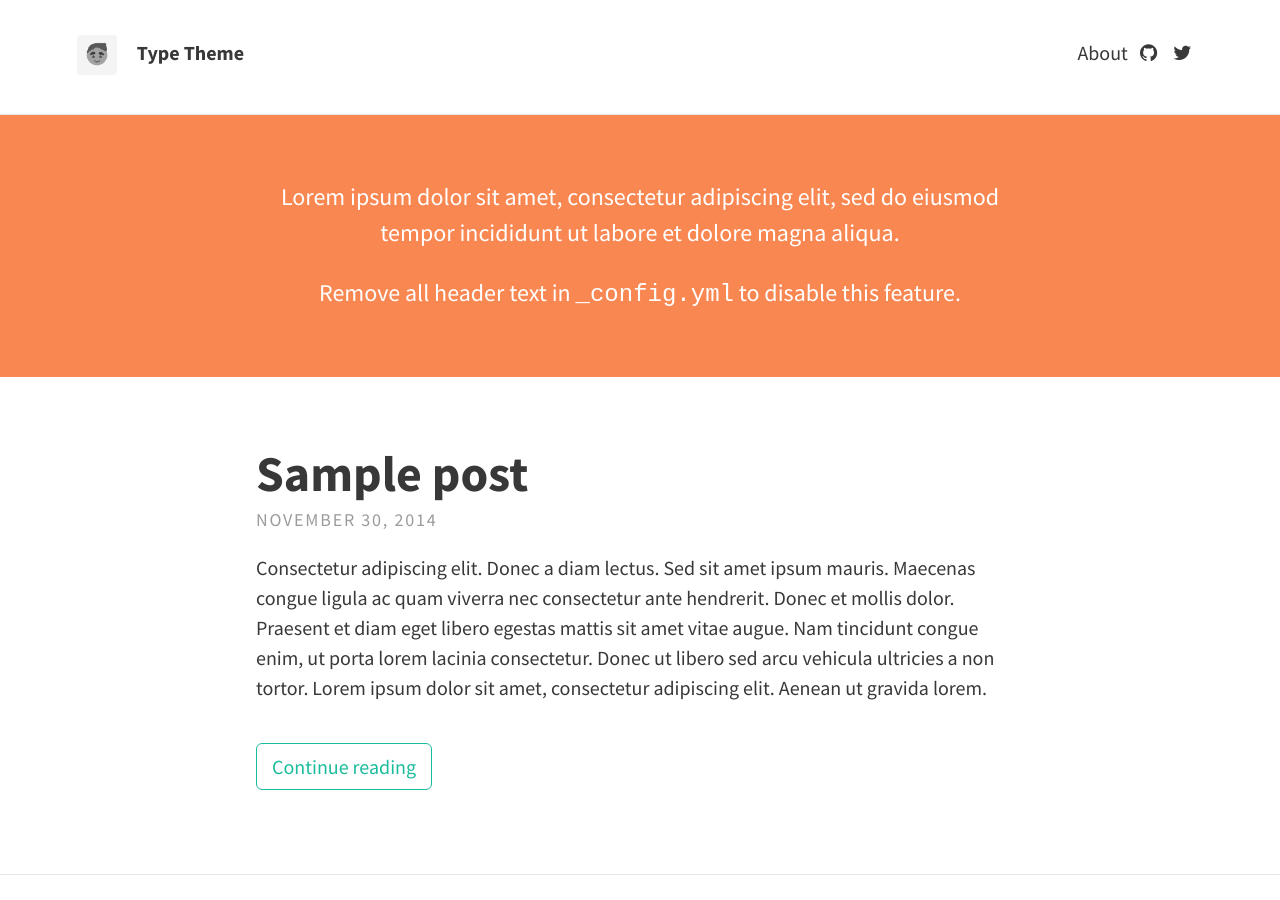
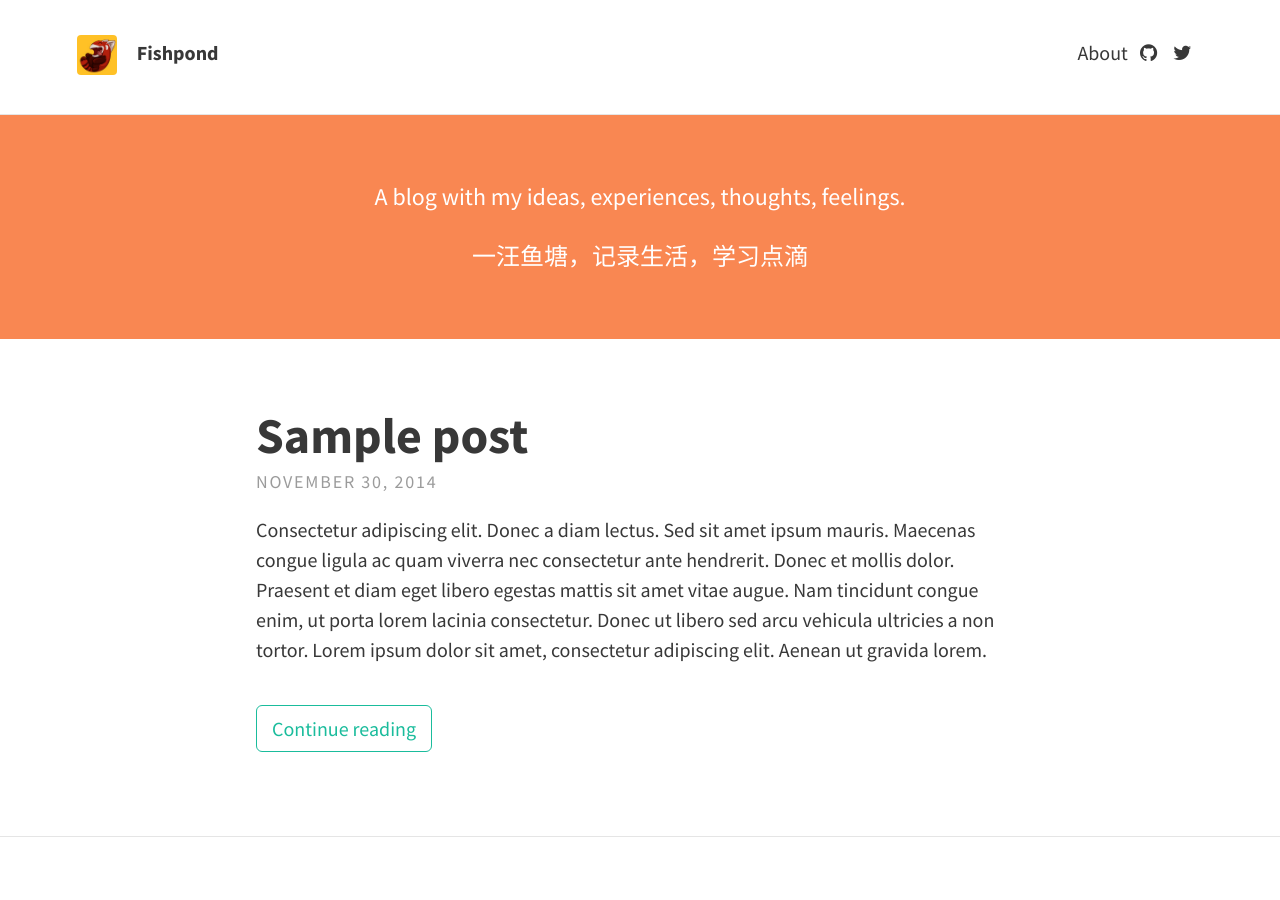
Before and after one commit to tiddler/tiddler.github.io, a Jekyll site: the page built from index.html, in a window 1280 px wide and 900 px high. Built offline with Jekyll 4.4.1, drawn with Linux system fonts in a browser that asks for light colours; nearby versions of some CDN libraries; the list of posts is cut into pages by our own code.

Commit message:
config for homepage

```diff
--- a/_config.yml
+++ b/_config.yml
@@ -1,20 +1,20 @@
 # SITE CONFIGURATION
 baseurl: "" # the subpath of your site, e.g. /blog/
-url: "http://example.com" # the base hostname & protocol for your site
+url: "https://tiddler.github.io" # the base hostname & protocol for your site
 
 # THEME-SPECIFIC CONFIGURATION
 theme:
   # Meta
-  title: Type Theme
+  title: Fishpond
   avatar: avatar.png
   gravatar: # Email MD5 hash
-  description: "A website with blog posts and pages" # used by search engines
+  description: "A place for ideas and feelings" # used by search engines
 
   # Header and footer text
   header_text: >
-     <p>Lorem ipsum dolor sit amet, consectetur adipiscing elit, sed do eiusmod tempor incididunt ut labore et dolore magna aliqua.</p>
+     <p>A blog with my ideas, experiences, thoughts, feelings.</p>
 
-     <p>Remove all header text in <code>_config.yml</code> to disable this feature.</p>
+     <p>一汪鱼塘，记录生活，学习点滴</p>
   header_text_feature_image:
   footer_text: >
    Powered by <a href="http://jekyllrb.com">Jekyll</a> with <a href="https://rohanchandra.github.io/project/type/">Type Theme</a>
@@ -27,7 +27,7 @@ theme:
   dribbble:
   facebook:
   flickr:
-  github: "rohanchandra/type-theme"
+  github: "https://github.com/tiddler"
   google_plus:
   instagram:
   linkedin:  # Full URL
@@ -37,7 +37,7 @@ theme:
   stack_exchange:  # Full URL
   steam:
   tumblr:
-  twitter: "twitter"
+  twitter: "https://twitter.com/RuifanYu"
   wordpress:
   youtube:
 
```
Also changed, not shown: img/avatar.png.
